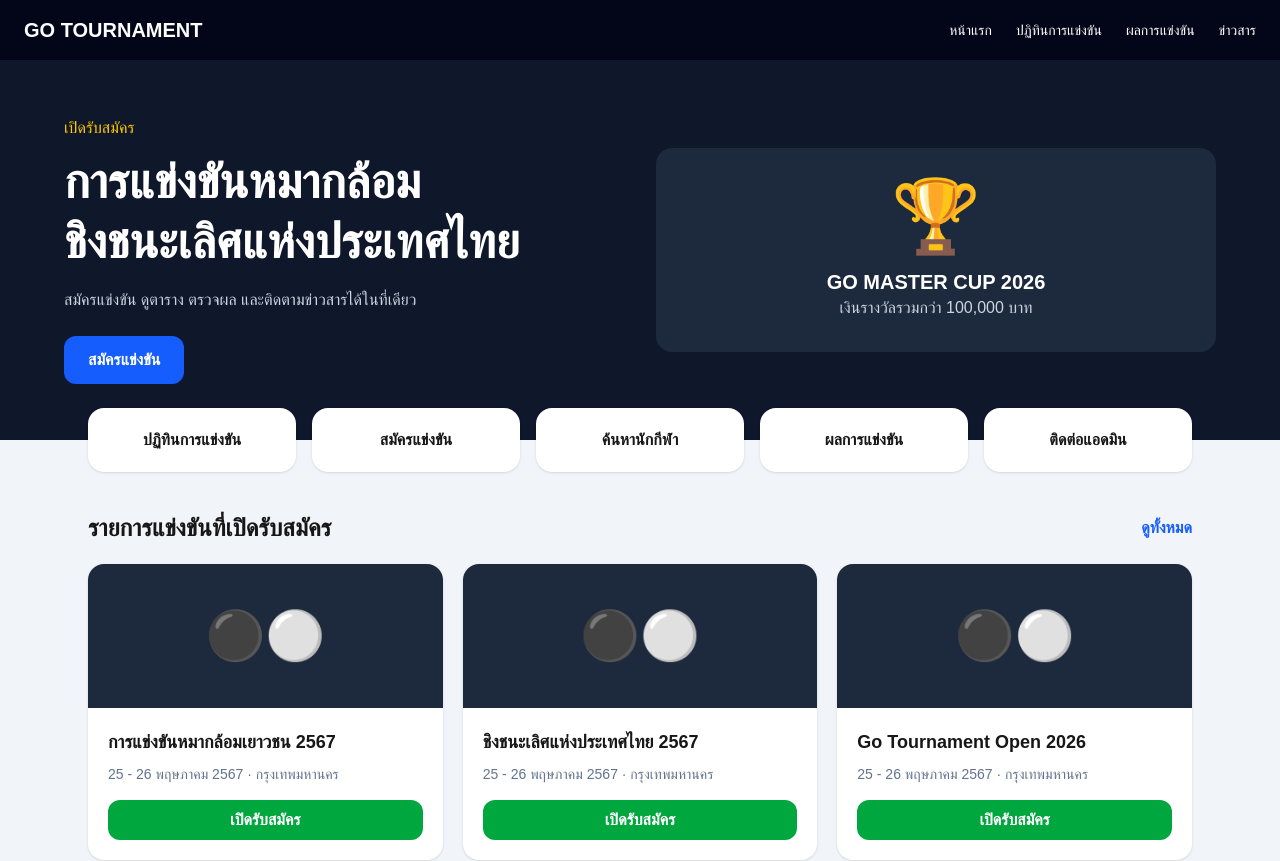
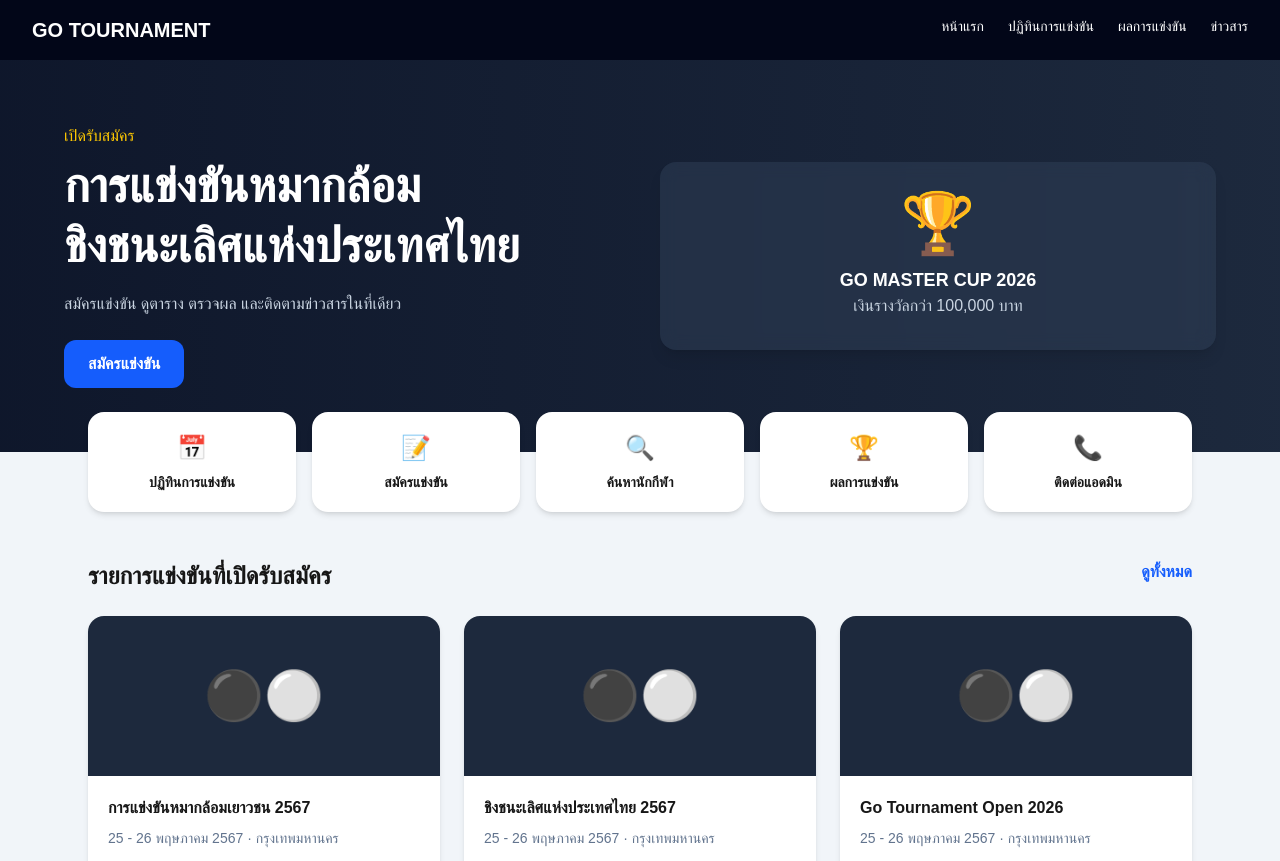
Before and after one commit to sawitree2168-sys/go-competition, a Next.js app: page / in a window 1280 px wide. Shown: the top 861 px of the page. Built offline with nearby package versions, Linux system fonts and the light colour scheme.

Commit message:
improve homepage UI

```diff
--- a/app/page.tsx
+++ b/app/page.tsx
@@ -1,10 +1,10 @@
 export default function Home() {
-  const menuItems = [
-    "ปฏิทินการแข่งขัน",
-    "สมัครแข่งขัน",
-    "ค้นหานักกีฬา",
-    "ผลการแข่งขัน",
-    "ติดต่อแอดมิน",
+  const menu = [
+    { label: "ปฏิทินการแข่งขัน", icon: "📅" },
+    { label: "สมัครแข่งขัน", icon: "📝" },
+    { label: "ค้นหานักกีฬา", icon: "🔍" },
+    { label: "ผลการแข่งขัน", icon: "🏆" },
+    { label: "ติดต่อแอดมิน", icon: "📞" },
   ];
 
   const events = [
@@ -14,79 +14,104 @@ export default function Home() {
   ];
 
   return (
-    <main className="min-h-screen bg-slate-100">
-      <header className="bg-slate-950 text-white px-6 py-4 flex justify-between items-center">
+    <main className="bg-slate-100 min-h-screen">
+
+      {/* NAVBAR */}
+      <header className="bg-slate-950 text-white px-8 py-4 flex justify-between">
         <div className="font-bold text-xl">GO TOURNAMENT</div>
-        <nav className="hidden md:flex gap-6 text-sm">
+        <div className="flex gap-6 text-sm">
           <span>หน้าแรก</span>
           <span>ปฏิทินการแข่งขัน</span>
           <span>ผลการแข่งขัน</span>
           <span>ข่าวสาร</span>
-        </nav>
+        </div>
       </header>
 
-      <section className="bg-slate-900 text-white px-6 py-14">
-        <div className="max-w-6xl mx-auto grid md:grid-cols-2 gap-8 items-center">
+      {/* HERO */}
+      <section className="bg-gradient-to-r from-slate-900 to-slate-800 text-white px-8 py-16">
+        <div className="max-w-6xl mx-auto grid md:grid-cols-2 gap-10 items-center">
+
           <div>
-            <p className="text-yellow-400 mb-3">เปิดรับสมัคร</p>
-            <h1 className="text-4xl md:text-5xl font-bold leading-tight">
+            <p className="text-yellow-400 mb-2">เปิดรับสมัคร</p>
+
+            <h1 className="text-5xl font-bold leading-tight">
               การแข่งขันหมากล้อม
               <br />
               ชิงชนะเลิศแห่งประเทศไทย
             </h1>
+
             <p className="mt-4 text-slate-300">
-              สมัครแข่งขัน ดูตาราง ตรวจผล และติดตามข่าวสารได้ในที่เดียว
+              สมัครแข่งขัน ดูตาราง ตรวจผล และติดตามข่าวสารในที่เดียว
             </p>
-            <button className="mt-6 bg-blue-600 px-6 py-3 rounded-xl font-bold">
+
+            <button className="mt-6 bg-blue-600 px-6 py-3 rounded-xl font-bold hover:bg-blue-700">
               สมัครแข่งขัน
             </button>
           </div>
 
-          <div className="bg-slate-800 rounded-2xl p-8 text-center">
-            <div className="text-7xl">🏆</div>
-            <p className="mt-4 text-xl font-bold">GO MASTER CUP 2026</p>
-            <p className="text-slate-300">เงินรางวัลรวมกว่า 100,000 บาท</p>
+          <div className="bg-slate-700/50 backdrop-blur rounded-2xl p-8 text-center shadow-lg">
+            <div className="text-6xl">🏆</div>
+            <p className="mt-3 font-bold text-lg">GO MASTER CUP 2026</p>
+            <p className="text-slate-300">เงินรางวัลกว่า 100,000 บาท</p>
           </div>
+
         </div>
       </section>
 
-      <section className="max-w-6xl mx-auto px-6 -mt-8">
+      {/* MENU */}
+      <section className="max-w-6xl mx-auto px-6 -mt-10">
         <div className="grid grid-cols-2 md:grid-cols-5 gap-4">
-          {menuItems.map((item) => (
+          {menu.map((m) => (
             <div
-              key={item}
-              className="bg-white rounded-2xl shadow p-5 text-center font-bold"
+              key={m.label}
+              className="bg-white rounded-2xl shadow-md p-5 text-center hover:shadow-xl transition"
             >
-              {item}
+              <div className="text-2xl">{m.icon}</div>
+              <p className="mt-2 font-semibold text-sm">{m.label}</p>
             </div>
           ))}
         </div>
       </section>
 
-      <section className="max-w-6xl mx-auto px-6 py-10">
-        <div className="flex justify-between items-center mb-5">
-          <h2 className="text-2xl font-bold">รายการแข่งขันที่เปิดรับสมัคร</h2>
-          <button className="text-blue-600 font-bold">ดูทั้งหมด</button>
+      {/* EVENTS */}
+      <section className="max-w-6xl mx-auto px-6 py-12">
+
+        <div className="flex justify-between mb-6">
+          <h2 className="text-2xl font-bold">
+            รายการแข่งขันที่เปิดรับสมัคร
+          </h2>
+          <span className="text-blue-600 font-semibold cursor-pointer">
+            ดูทั้งหมด
+          </span>
         </div>
 
-        <div className="grid md:grid-cols-3 gap-5">
+        <div className="grid md:grid-cols-3 gap-6">
           {events.map((event) => (
-            <div key={event} className="bg-white rounded-2xl shadow overflow-hidden">
-              <div className="bg-slate-800 text-white h-36 flex items-center justify-center text-5xl">
+            <div
+              key={event}
+              className="bg-white rounded-2xl shadow-md overflow-hidden hover:shadow-xl transition"
+            >
+
+              <div className="bg-slate-800 h-40 flex items-center justify-center text-5xl text-white">
                 ⚫⚪
               </div>
+
               <div className="p-5">
-                <h3 className="font-bold text-lg">{event}</h3>
+                <h3 className="font-bold">{event}</h3>
+
                 <p className="text-sm text-slate-500 mt-2">
                   25 - 26 พฤษภาคม 2567 · กรุงเทพมหานคร
                 </p>
-                <button className="mt-4 w-full bg-green-600 text-white py-2 rounded-xl font-bold">
+
+                <button className="mt-4 w-full bg-green-600 text-white py-2 rounded-xl font-bold hover:bg-green-700">
                   เปิดรับสมัคร
                 </button>
               </div>
+
             </div>
           ))}
         </div>
+
       </section>
     </main>
   );
```
